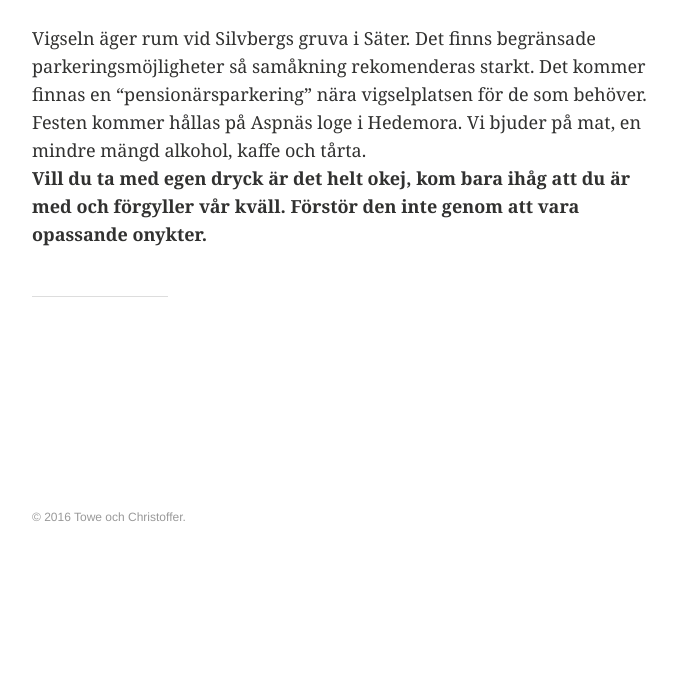
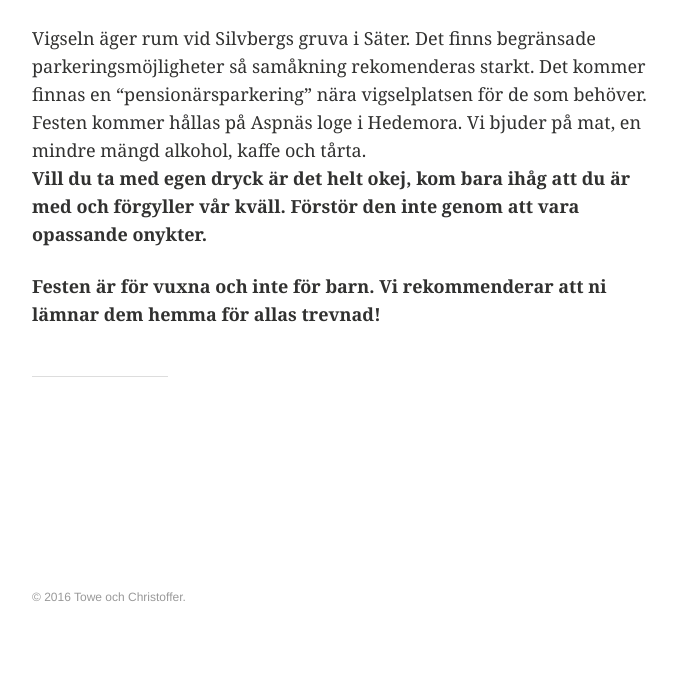
Before and after one commit to toweochchristoffer/wedding-page, a Jekyll site: the page built from festen.md, in a window 1280 px wide. Shown: the part 664-1347 px from the top of the page, without its empty margins (64-741 px from the left). Built offline with Jekyll 4.4.1, drawn with Linux system fonts in a browser that asks for light colours; before the commit the page ends 1267 px from its top, so only the background shows below that.

Commit message:
Update festen.md

```diff
--- a/festen.md
+++ b/festen.md
@@ -9,3 +9,5 @@ permalink: /festen/
 Vigseln äger rum vid Silvbergs gruva i Säter. Det finns begränsade parkeringsmöjligheter så samåkning rekomenderas starkt. Det kommer finnas en “pensionärsparkering” nära vigselplatsen för de som behöver.
 Festen kommer hållas på Aspnäs loge i Hedemora. Vi bjuder på mat, en mindre mängd alkohol, kaffe och tårta.
 **Vill du ta med egen dryck är det helt okej, kom bara ihåg att du är med och förgyller vår kväll. Förstör den inte genom att vara opassande onykter.**
+
+**Festen är för vuxna och inte för barn. Vi rekommenderar att ni lämnar dem hemma för allas trevnad!**
```
